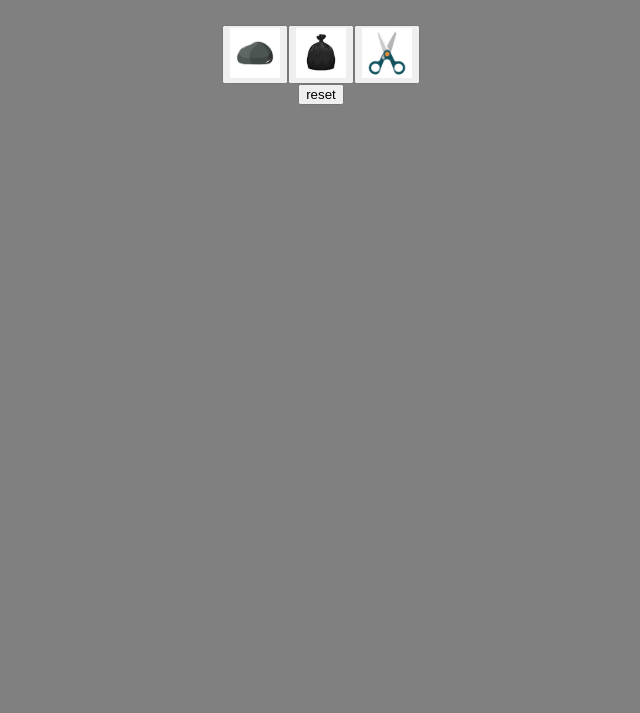
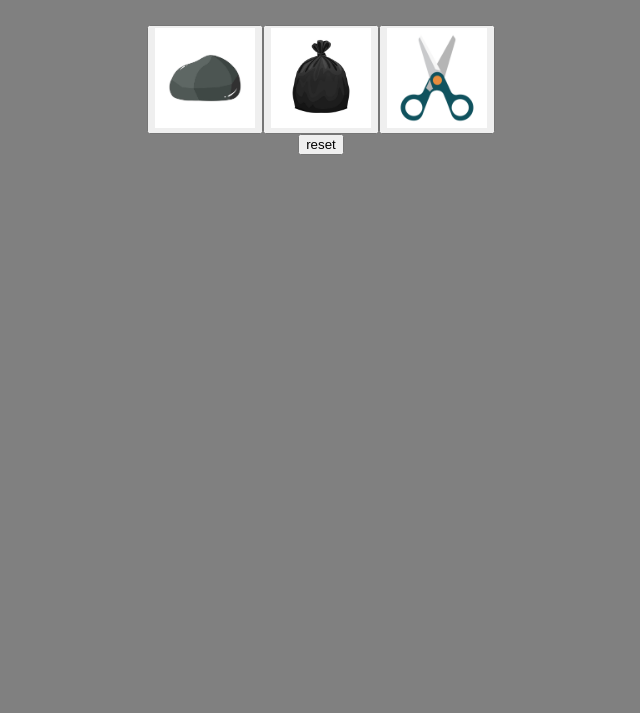
Before and after one commit to shpatjoshi/shpatsspel, a plain HTML site: page index.html in a window 1280 px wide. Shown: the part 87-800 px from the top of the page, without its empty margins (319-959 px from the left). Drawn offline with Linux system fonts and the light colour scheme.

Commit message:
Update spel.css

```diff
--- a/spel.css
+++ b/spel.css
@@ -17,8 +17,8 @@
     justify-content: space-between;
 }
 .stenbild{
-    width: 50px;
-    height: 50px;
+    width: 100px;
+    height: 100px;
 }
 .stenbild:active{
     animation: hover 0.5s infinite;
@@ -32,8 +32,8 @@
     }
   }
 .påsebild{
-    width: 50px;
-    height: 50px;
+    width: 100px;
+    height: 100px;
 }
 .påsebild:active{
     animation: påse 0.5s infinite;
@@ -47,8 +47,8 @@
     }
   }
 .saxbild{
-    width: 50px;
-    height: 50px;
+    width: 100px;
+    height: 100px;
 }
 .saxbild:active{
     animation: sax 0.5s infinite;
```
